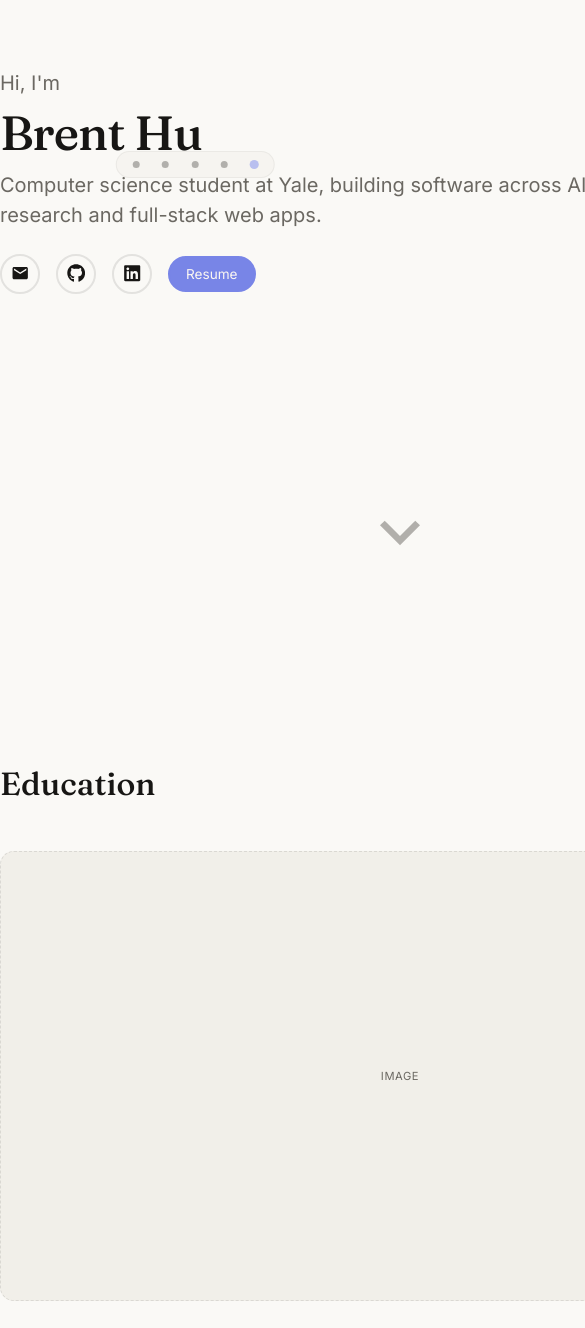
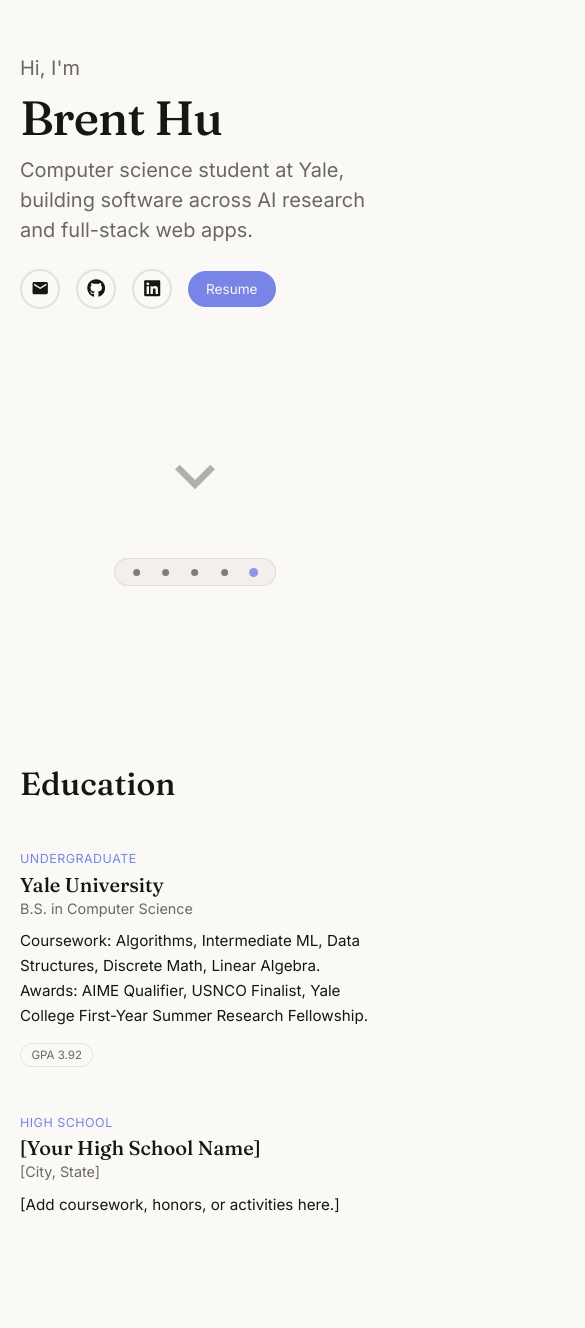
Before and after one commit to brtboi/brtboi.github.io, a React (Vite) app: page / in a window 390 px wide. Shown: the part 240-1568 px from the top of the page, 585 px wide, since content can reach past the window. Built offline with nearby package versions, Linux system fonts and the light colour scheme.

Commit message:
move images to right and bigger

```diff
--- a/src/App.module.scss
+++ b/src/App.module.scss
@@ -1,14 +1,19 @@
 .bigDiv {
-    width: 100vw;
+    width: 100%;
 
     .main {
         margin: 0 auto;
-        width: 800px;
+        width: var(--content-width);
 
         display: flex;
         flex-direction: column;
-        align-items: left;
+        // stretch, so each section fills the column and can center its own
+        // contents against it — flex-start shrinks them to fit-content
+        align-items: stretch;
 
+        // clear the fixed bottom nav bar
+        @media (max-width: 640px) {
+            padding-bottom: 5rem;
+        }
     }
-
 }
--- a/src/App.tsx
+++ b/src/App.tsx
@@ -11,7 +11,7 @@ function App() {
       <SideNav />
       <main className={styles.main}>
         <Intro />
-        <Timeline id="education" title="Education" items={education} />
+        <Timeline id="education" title="Education" items={education} showImages={false} />
         <Timeline id="experience" title="Experience" items={experience} />
         <Timeline id="projects" title="Projects" items={projects} />
         <Contact />
--- a/src/components/Intro.module.scss
+++ b/src/components/Intro.module.scss
@@ -17,6 +17,11 @@
     align-items: center;
 
     padding-bottom: 1rem;
+
+    // clear the fixed bottom nav bar
+    @media (max-width: 640px) {
+      padding-bottom: 4.5rem;
+    }
 
     .introArrowLink {
       display: flex;
--- a/src/components/SideNav.module.scss
+++ b/src/components/SideNav.module.scss
@@ -5,34 +5,21 @@
   z-index: 50;
 
   height: 100vh;
-  width: calc((100vw - 800px)/2);
+  // sits in the left gutter, hugging the content column
+  width: var(--gutter);
+  padding: 3rem clamp(1rem, 3vw, 3rem);
 
   opacity: 0.60;
-  transition: opacity 0.3s ease, left 0.2s ease;
+  transition: opacity 0.3s ease;
 
   display: flex;
   flex-direction: column;
-  align-items: right;
+  align-items: flex-end;
   justify-content: space-around;
-
-  padding: 3rem;
 
   &:hover,
   &:focus-within {
     opacity: 1;
-  }
-
-  @media (max-width: 1149px) {
-    left: 0.75rem;
-    width: auto;
-
-    .label {
-      display: none;
-    }
-
-    a {
-      justify-content: flex-start;
-    }
   }
 
   ul {
@@ -77,25 +64,37 @@
     white-space: nowrap;
   }
 
+  // ---- gutter too narrow for labels: dot rail only ----
+  @media (max-width: 1200px) {
+    padding: 3rem 1.5rem;
+
+    .label {
+      display: none;
+    }
+  }
+
+  // ---- mobile: floating pill bar along the bottom ----
   @media (max-width: 640px) {
     top: auto;
     bottom: 1.1rem;
     left: 50%;
+    transform: translateX(-50%);
+
+    height: auto;
     width: auto;
-    transform: translateX(-50%);
-    opacity: 0.5;
+    padding: 0;
+
+    align-items: center;
+    opacity: 0.85;
 
     ul {
       flex-direction: row;
       gap: 1.4rem;
+
       background: var(--bg-alt);
-      padding: 0.55rem 1rem;
+      border: 1px solid var(--line);
       border-radius: 999px;
-      border: 1px solid var(--line);
-    }
-
-    .label {
-      display: none;
+      padding: 0.6rem 1.1rem;
     }
 
     a {
--- a/src/components/Timeline.module.scss
+++ b/src/components/Timeline.module.scss
@@ -10,13 +10,18 @@
 
 .timelineRow {
   display: grid;
-  grid-template-columns: 140px 1fr;
+  grid-template-columns: 1fr 260px;
   gap: 1.75rem;
   align-items: start;
 
-  @media (max-width: 560px) {
+  @media (max-width: 720px) {
     grid-template-columns: 1fr;
   }
+}
+
+// rows rendered without an image placeholder
+.timelineRowTextOnly {
+  grid-template-columns: 1fr;
 }
 
 .timelineImage {
@@ -36,7 +41,7 @@
     text-transform: uppercase;
   }
 
-  @media (max-width: 560px) {
+  @media (max-width: 720px) {
     aspect-ratio: 16 / 9;
   }
 }
--- a/src/components/Timeline.tsx
+++ b/src/components/Timeline.tsx
@@ -1,3 +1,4 @@
+import clsx from 'clsx'
 import Reveal from './Reveal'
 import styles from './Timeline.module.scss'
 
@@ -13,10 +14,12 @@ export default function Timeline({
   id,
   title,
   items,
+  showImages = true,
 }: {
   id: string
   title: string
   items: TimelineEntry[]
+  showImages?: boolean
 }) {
   return (
     <section id={id}>
@@ -27,10 +30,9 @@ export default function Timeline({
         {items.map((item, i) => (
           <li key={item.title}>
             <Reveal delay={(i % 2) * 60}>
-              <div className={styles.timelineRow}>
-                <div className={styles.timelineImage} aria-hidden="true">
-                  <span>Image</span>
-                </div>
+              <div
+                className={clsx(styles.timelineRow, !showImages && styles.timelineRowTextOnly)}
+              >
                 <div>
                   <p className={styles.timelinePeriod}>{item.period}</p>
                   <h3 className={styles.timelineTitle}>{item.title}</h3>
@@ -42,6 +44,11 @@ export default function Timeline({
                     ))}
                   </ul>
                 </div>
+                {showImages && (
+                  <div className={styles.timelineImage} aria-hidden="true">
+                    <span>Image</span>
+                  </div>
+                )}
               </div>
             </Reveal>
           </li>
--- a/src/index.scss
+++ b/src/index.scss
@@ -10,7 +10,26 @@
   --font-body: 'Inter', -apple-system, BlinkMacSystemFont, 'Segoe UI', sans-serif;
   color-scheme: light;
 
-  --side-nav-width: 25vw;
+  // layout: the content column and the blank gutters either side of it.
+  // the nav lives in the left gutter, so both derive from the same numbers.
+  --content-width: 800px;
+  --gutter: calc((100vw - var(--content-width)) / 2);
+}
+
+// gutters have shrunk as far as they usefully can, so the content column
+// starts giving up width instead (7rem = a 56px gutter on each side)
+@media (max-width: 1200px) {
+  :root {
+    --content-width: min(800px, calc(100vw - 7rem));
+  }
+}
+
+// nav moves out of the gutter and down to the bottom of the screen,
+// so the content can use the full width
+@media (max-width: 640px) {
+  :root {
+    --content-width: calc(100vw - 2.5rem);
+  }
 }
 
 @media (prefers-color-scheme: dark) {
```
